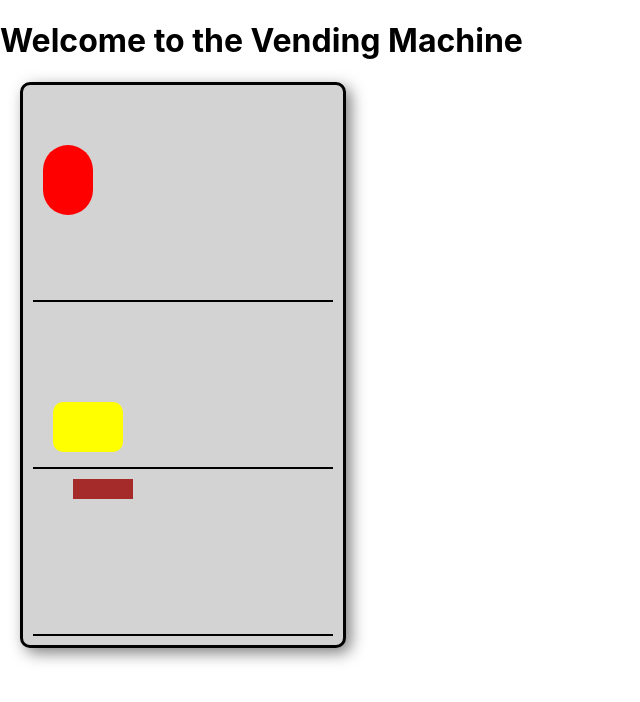
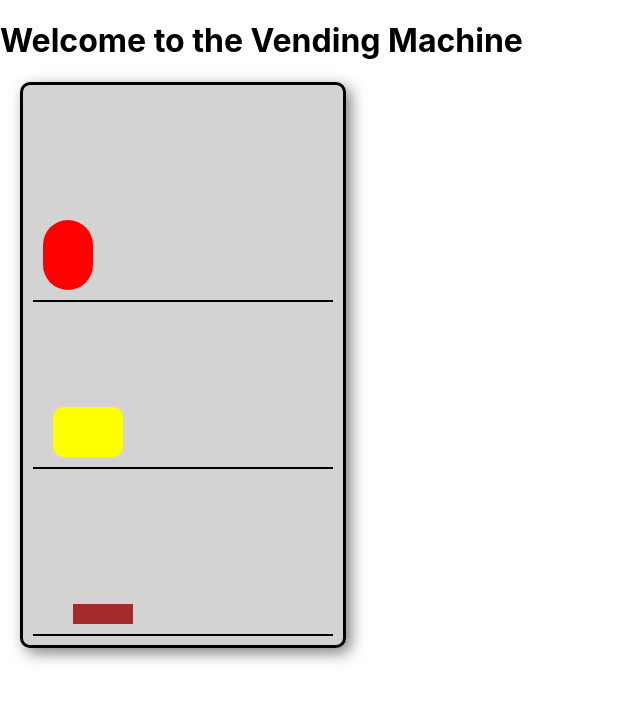
Before and after one commit to ZABocek/Springboard_Unit_46.1_React_Router_Intro_Vending_Machine, a React (Create React App) app in the folder vending-machine-app/: page / in a window 1280 px wide. Shown: the top 702 px of the page, without its empty margins (0-640 px from the left). Built offline with nearby package versions, Linux system fonts and the light colour scheme.

Commit message:
modified App.css again slightly

```diff
--- a/vending-machine-app/src/App.css
+++ b/vending-machine-app/src/App.css
@@ -29,7 +29,7 @@
   background-color: red;
   border-radius: 25px;
   position: absolute;
-  top: 10px;
+  bottom: 10px;
   left: 10px;
 }
 
@@ -40,7 +40,7 @@
   background-color: yellow;
   border-radius: 10px;
   position: absolute;
-  top: 100px;
+  bottom: 10px;
   left: 20px;
 }
 
@@ -50,6 +50,6 @@
   height: 20px;
   background-color: brown;
   position: absolute;
-  top: 10px;
+  bottom: 10px;
   left: 40px;
 }
```
